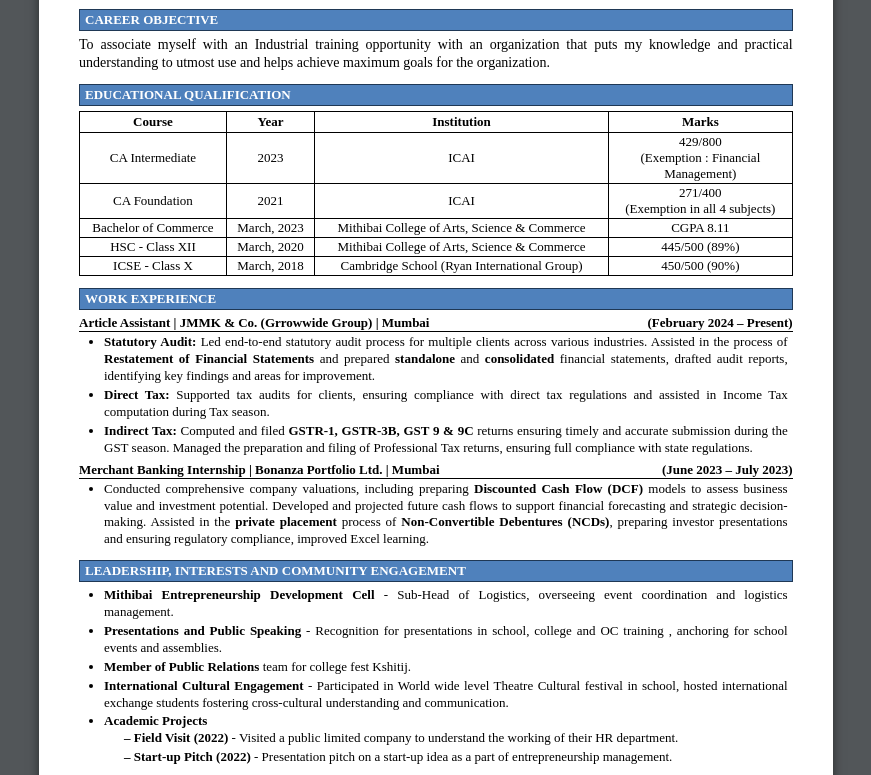
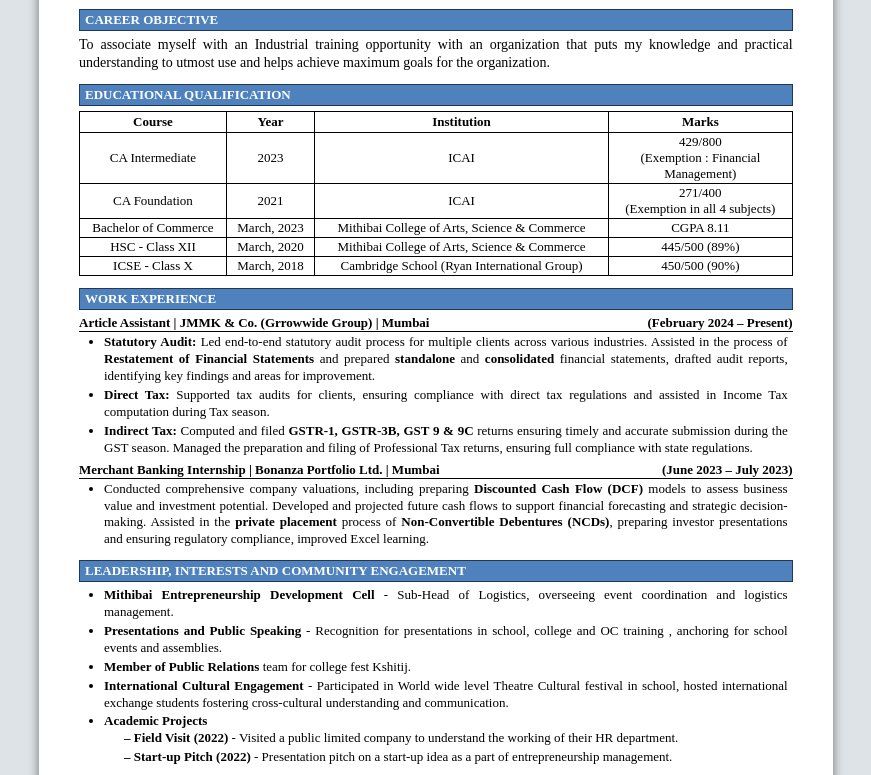
Before and after one commit to aniket-patill/Resume-template-1, a plain HTML site: page index.html in a window 1280 px wide. Shown: the part 101-876 px from the top of the page, without its empty margins (204-1075 px from the left). Drawn offline with Linux system fonts and the light colour scheme.

Commit message:
bg change

```diff
--- a/index.html
+++ b/index.html
@@ -13,7 +13,7 @@
         }
 
         body {
-            background-color: #525659; /* Darker background for viewer contrast */
+            background-color: #dee3e7; /* Darker background for viewer contrast */
             font-family: "Times New Roman", Times, serif;
             margin: 0;
             padding: 0;
```
